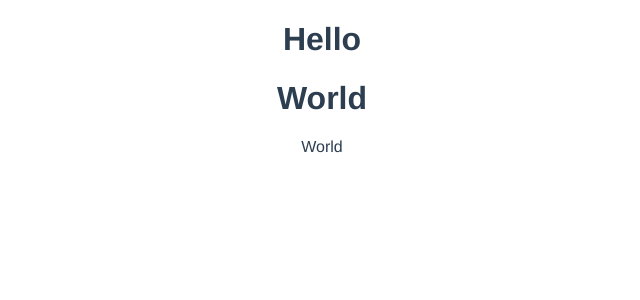
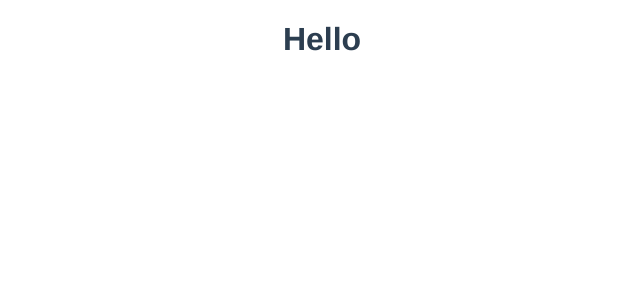
Before and after one commit to Heathcliff0123/Netflix_clone2, a Vue app: page /Landing in a window 1280 px wide. Shown: the top 300 px of the page, without its empty margins (318-958 px from the left). Built offline with nearby package versions, Linux system fonts and the light colour scheme.

Commit message:
Login Page works

```diff
--- a/src/components/Movie.vue
+++ b/src/components/Movie.vue
@@ -1,15 +1,13 @@
 <template>
-  <div>
-    <h1>World</h1>
-    {{ this.name }}
-    <p>
-      <picture>
-        <source
-          srcset="netflix_clone\src\assets\logo.jpeg"
-          media="min-width: 500px"
-        />
-      </picture>
-    </p>
+  <div class="card">
+    <img
+      :src="setImg(this.thumbnail)"
+      class="card-img-top"
+      v-bind:alt="this.name"
+    />
+    <div class="card-body">
+      <h5 class="card-title">{{ this.name }}</h5>
+    </div>
   </div>
 </template>
 
@@ -19,15 +17,20 @@ export default {
   data() {
     return {
       id: "",
-      name: "World",
+      name: "",
       genre: "",
       comingSoon: false,
       availDate: new Date(),
-      thumbnail: "netflix_clone\src\assets\logo.jpeg",
+      thumbnail: "",
+      //source: spiderman,
       preview: "",
     };
   },
   methods: {
+    setImg(thumbnail) {
+      var img = require.context("./assets/", false, /\.jpeg$/);
+      return img("./" + thumbnail + ".jpeg");
+    },
     getId() {
       return id;
     },
```
